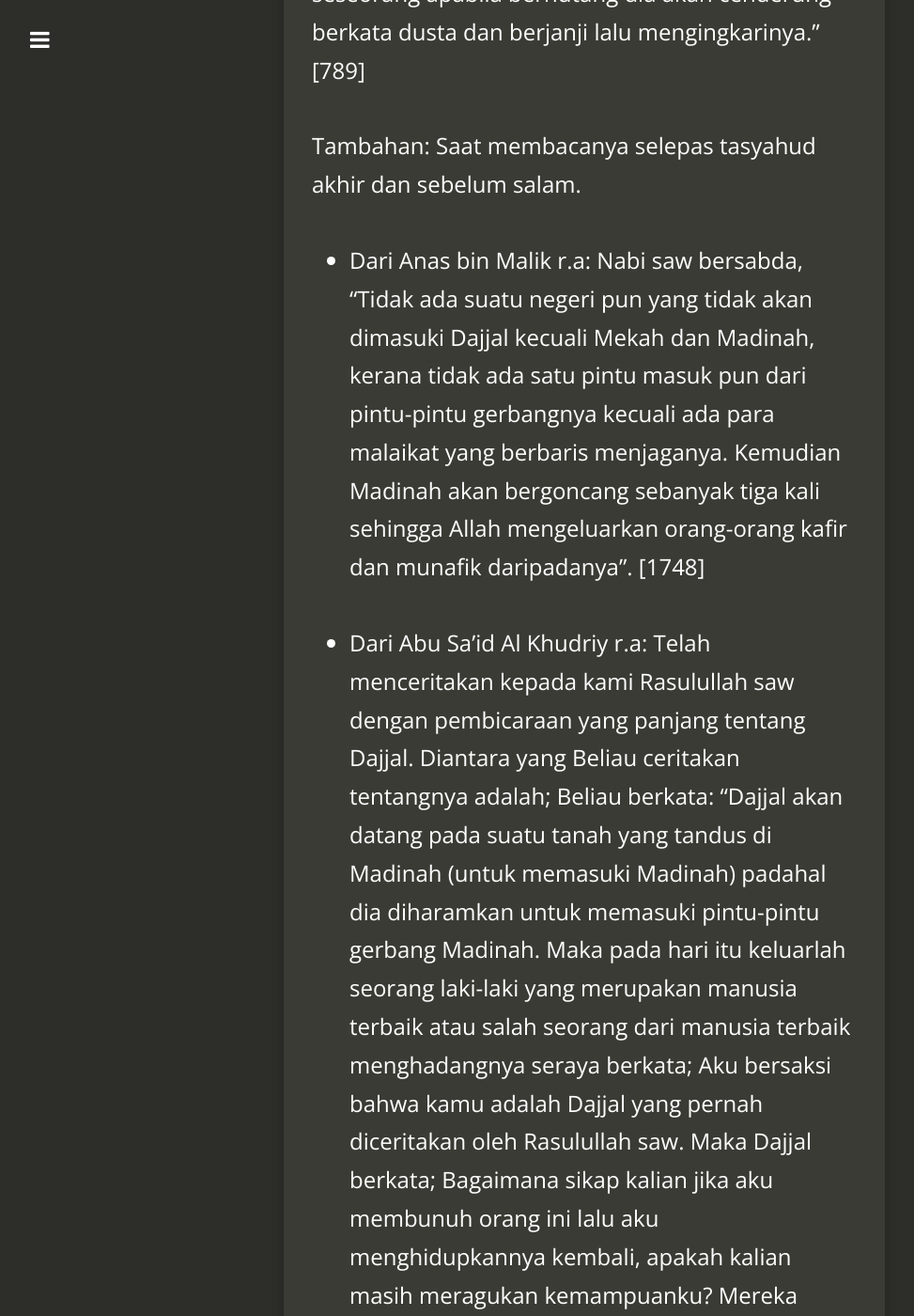
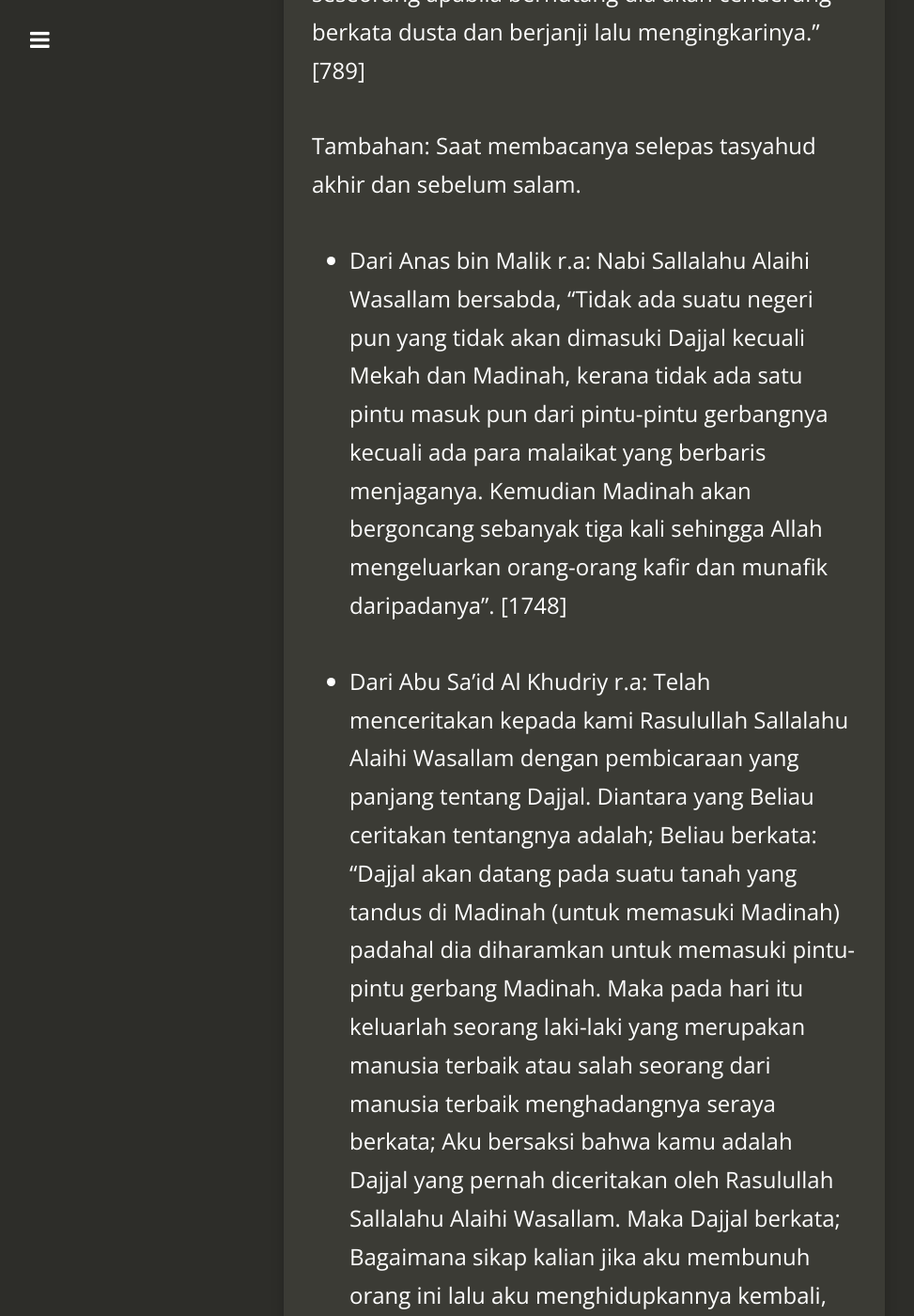
Before and after one commit to kedamaian/swsyafiq, a Jekyll site: the page built from _posts/2011-02-21-kisah-dajjal-1.md, in a window 1280 px wide and 1400 px high, scrolled down 1373 px. Shown: the whole window at 94% size, without its empty margins (18-991 px from the left). Built offline with Jekyll 4.4.1, drawn with Linux system fonts in a browser that asks for light colours; nearby versions of some CDN libraries; comment, search, counter and statistics services are not loaded; some of the changed text lies outside the part shown.

Commit message:
Update 2011-02-21-kisah-dajjal-1.md

```diff
--- a/_posts/2011-02-21-kisah-dajjal-1.md
+++ b/_posts/2011-02-21-kisah-dajjal-1.md
@@ -7,7 +7,7 @@ categories:
   - Hadis
 ---
 ## Riwayat Al-Bukhari (Dajjal)
-Dari 'Aisyah r.ha: Rasulullah saw di dalam solat membaca do'a:
+Dari 'Aisyah r.ha: Rasulullah Sallalahu Alaihi Wasallam di dalam solat membaca do'a:
 
 'ALLAHUMMA INNII A'UUDZU BIKA MIN 'ADZAABIL QABRI, WA A'UUDZU BIKA MIN FITNATIL MASIIHID DAJJAAL, WA A'UUDZU BIKA MIN FITNATIL MAHYAA WA FITNATIL MAMAAT. ALLAHUMMA INNII A'UUDZU BIKA MINAL MA'TSAMI WAL MAGHRAM
 
@@ -20,20 +20,20 @@ Tiba-tiba ada seseorang berkata kepada beliau, "Kenapa tuan banyak meminta perli
 
 Tambahan: Saat membacanya selepas tasyahud akhir dan sebelum salam.
 
-- Dari Anas bin Malik r.a: Nabi saw bersabda, "Tidak ada suatu negeri pun yang tidak akan dimasuki Dajjal kecuali Mekah dan Madinah, kerana tidak ada satu pintu masuk pun dari pintu-pintu gerbangnya kecuali ada para malaikat yang berbaris menjaganya. Kemudian Madinah akan bergoncang sebanyak tiga kali sehingga Allah mengeluarkan orang-orang kafir dan munafik daripadanya". [1748]
+- Dari Anas bin Malik r.a: Nabi Sallalahu Alaihi Wasallam bersabda, "Tidak ada suatu negeri pun yang tidak akan dimasuki Dajjal kecuali Mekah dan Madinah, kerana tidak ada satu pintu masuk pun dari pintu-pintu gerbangnya kecuali ada para malaikat yang berbaris menjaganya. Kemudian Madinah akan bergoncang sebanyak tiga kali sehingga Allah mengeluarkan orang-orang kafir dan munafik daripadanya". [1748]
 
-- Dari Abu Sa'id Al Khudriy r.a: Telah menceritakan kepada kami Rasulullah saw dengan pembicaraan yang panjang tentang Dajjal. Diantara yang Beliau ceritakan tentangnya adalah; Beliau berkata: "Dajjal akan datang pada suatu tanah yang tandus di Madinah (untuk memasuki Madinah) padahal dia diharamkan untuk memasuki pintu-pintu gerbang Madinah. Maka pada hari itu keluarlah seorang laki-laki yang merupakan manusia terbaik atau salah seorang dari manusia terbaik menghadangnya seraya berkata; Aku bersaksi bahwa kamu adalah Dajjal yang pernah diceritakan oleh Rasulullah saw. Maka Dajjal berkata; Bagaimana sikap kalian jika aku membunuh orang ini lalu aku menghidupkannya kembali, apakah kalian masih meragukan kemampuanku? Mereka menjawab: "Tidak". Maka Dajjal membunuh laki-laki terbaik itu lalu menghidupkannya kembali. Laki-laki itu berkata, ketika Dajjal menghidupkannya kembali; "Demi Allah, hari aku tidak akan lebih waspada kecuali terhadap diriku sendiri. Maka Dajjal berkata; "Aku akan membunuhnya lagi". Maka Dajjal tidak sanggup (tidak mampu) untuk menguasainya". [1749]
+- Dari Abu Sa'id Al Khudriy r.a: Telah menceritakan kepada kami Rasulullah Sallalahu Alaihi Wasallam dengan pembicaraan yang panjang tentang Dajjal. Diantara yang Beliau ceritakan tentangnya adalah; Beliau berkata: "Dajjal akan datang pada suatu tanah yang tandus di Madinah (untuk memasuki Madinah) padahal dia diharamkan untuk memasuki pintu-pintu gerbang Madinah. Maka pada hari itu keluarlah seorang laki-laki yang merupakan manusia terbaik atau salah seorang dari manusia terbaik menghadangnya seraya berkata; Aku bersaksi bahwa kamu adalah Dajjal yang pernah diceritakan oleh Rasulullah Sallalahu Alaihi Wasallam. Maka Dajjal berkata; Bagaimana sikap kalian jika aku membunuh orang ini lalu aku menghidupkannya kembali, apakah kalian masih meragukan kemampuanku? Mereka menjawab: "Tidak". Maka Dajjal membunuh laki-laki terbaik itu lalu menghidupkannya kembali. Laki-laki itu berkata, ketika Dajjal menghidupkannya kembali; "Demi Allah, hari aku tidak akan lebih waspada kecuali terhadap diriku sendiri. Maka Dajjal berkata; "Aku akan membunuhnya lagi". Maka Dajjal tidak sanggup (tidak mampu) untuk menguasainya". [1749]
 
-- Ibnu 'Umar r.a berkata: "Kemudian Nabi saw berdiri di hadapan manusia, lalu memuji Allah yang Dia satu-satunya yang paling berhak dipuji kemudian Beliau menyebutkan masalah ad-Dajjal dan bersabda: "Sungguh aku mengingatkan kalian tentangnya dan tidak ada seorang Nabi pun kecuali telah mengingatkan kaumnya tentang Dajjal itu. Sungguh Nabi Nuh 'Alaihissalam telah mengingatkan kaumnya. Akan tetapi aku katakan kepada kalian tentangnya yang para Nabi (sebelumku) belum pernah mengatakannya, iaitu bahwa ad-Dajjal itu a'war (buta sebelah matanya) dan sesungguhnya Allah tidaklah buta sebelah". [2829]
+- Ibnu 'Umar r.a berkata: "Kemudian Nabi Sallalahu Alaihi Wasallam berdiri di hadapan manusia, lalu memuji Allah yang Dia satu-satunya yang paling berhak dipuji kemudian Beliau menyebutkan masalah ad-Dajjal dan bersabda: "Sungguh aku mengingatkan kalian tentangnya dan tidak ada seorang Nabi pun kecuali telah mengingatkan kaumnya tentang Dajjal itu. Sungguh Nabi Nuh 'Alaihissalam telah mengingatkan kaumnya. Akan tetapi aku katakan kepada kalian tentangnya yang para Nabi (sebelumku) belum pernah mengatakannya, iaitu bahwa ad-Dajjal itu a'war (buta sebelah matanya) dan sesungguhnya Allah tidaklah buta sebelah". [2829]
 
-- Dari Abu Hurairah r.a berkata: Rasulullah saw bersabda, "Mahukah kalian aku ceritakan tentang ad-Dajjal yang belum pernah diceritakan oleh seorang Nabi pun kepada kaumnya, iaitu bahwa dia itu buta sebelah matanya dan dia datang dengan perumpamaan syurga dan neraka. Maka yang dikatakanya sebagai syurga sesungguhnya adalah nereka dan aku ceritakan kepada kalian sebagaimna Nabi Nuh Alaihissalam menceritakannya kepada kaumnya". [3090]
+- Dari Abu Hurairah r.a berkata: Rasulullah Sallalahu Alaihi Wasallam bersabda, "Mahukah kalian aku ceritakan tentang ad-Dajjal yang belum pernah diceritakan oleh seorang Nabi pun kepada kaumnya, iaitu bahwa dia itu buta sebelah matanya dan dia datang dengan perumpamaan syurga dan neraka. Maka yang dikatakanya sebagai syurga sesungguhnya adalah nereka dan aku ceritakan kepada kalian sebagaimna Nabi Nuh Alaihissalam menceritakannya kepada kaumnya". [3090]
 
 - Dari Hudzaifah r.a berkata: "Sungguh aku pernah mendengar Beliau bersabda: "Dajjal keluar dengan membawa air dan api. Adapun apa yang dilihat manusia sebagai api sebenarnya adalah air yang dingin, dan yang dilihat manusia sebagai air sesungguhnya dia adalah api yang membakar. Maka siapa di antara kalian yang berjumpa dengannya hendaklah mengambil yang di tangannya yang nampak seperti api kerana itu adalah air yang segar lagi dingin"... [3194]
 
-- Dari Abu Hurairah r.a: Nabi saw bersabda: "Tidak akan terjadi hari kiamat hingga ada dua kelompok yang saling berperang, ketika itu para korban yang terbunuh sangat banyak padahal keduanya mengaku satu agama (Islam) dan tidak akan terjadi hari kiamat hingga timbul para ‘dajjal pendusta’ yang jumlahnya hampir mendekati tiga puluh orang (dan) semuanya mengaku dirinya Rasul Allah". [3340]
+- Dari Abu Hurairah r.a: Nabi Sallalahu Alaihi Wasallam bersabda: "Tidak akan terjadi hari kiamat hingga ada dua kelompok yang saling berperang, ketika itu para korban yang terbunuh sangat banyak padahal keduanya mengaku satu agama (Islam) dan tidak akan terjadi hari kiamat hingga timbul para ‘dajjal pendusta’ yang jumlahnya hampir mendekati tiga puluh orang (dan) semuanya mengaku dirinya Rasul Allah". [3340]
 
 - Ibnu Abbas r.a mengatakan: "Sesungguhnya di antara kedua mata Dajjal tertulis "Kafir" (dalam hadis lain Kaf, Fa’ Ro’), Ibnu Abbas mengatakan; "Namun saya belum pernah mendengar beliau (secara langsung) mengatakan hal itu.... [5458]
 
-- Dari Anas r.a mengatakan: Nabi saw bersabda, "Tidaklah seorang Nabi pun diutus selain telah memperingatkan kaumnya terhadap yang buta sebelah dan pendusta, ketahuilah bahawasanya dajjal itu buta sebelah, sedang Rabb kalian tidak buta sebelah, tertulis diantara kedua matanya KAFIR (mata Dajjal)." [6598]
+- Dari Anas r.a mengatakan: Nabi Sallalahu Alaihi Wasallam bersabda, "Tidaklah seorang Nabi pun diutus selain telah memperingatkan kaumnya terhadap yang buta sebelah dan pendusta, ketahuilah bahawasanya dajjal itu buta sebelah, sedang Rabb kalian tidak buta sebelah, tertulis diantara kedua matanya KAFIR (mata Dajjal)." [6598]
 
-- Dari Abu Hurairah r.a: Rasulullah saw bersabda, "Jalan-jalan Madinah dijaga oleh para malaikat, sehingga kota itu tidak akan dimasuki wabak taun ataupun dajjal." [6600]
+- Dari Abu Hurairah r.a: Rasulullah Sallalahu Alaihi Wasallam bersabda, "Jalan-jalan Madinah dijaga oleh para malaikat, sehingga kota itu tidak akan dimasuki wabak taun ataupun dajjal." [6600]
```
